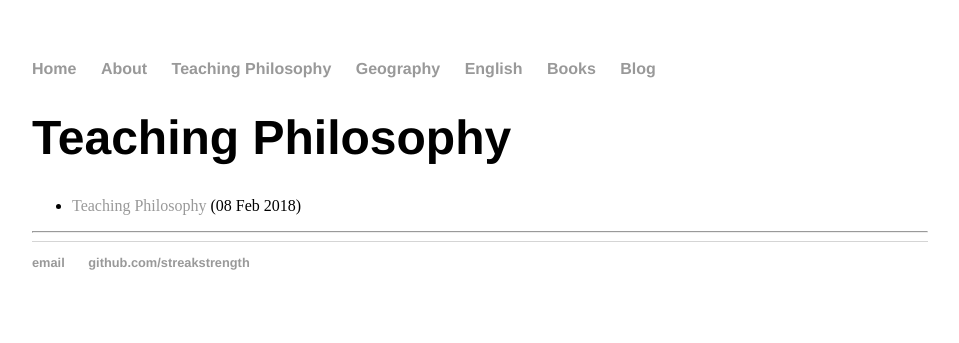
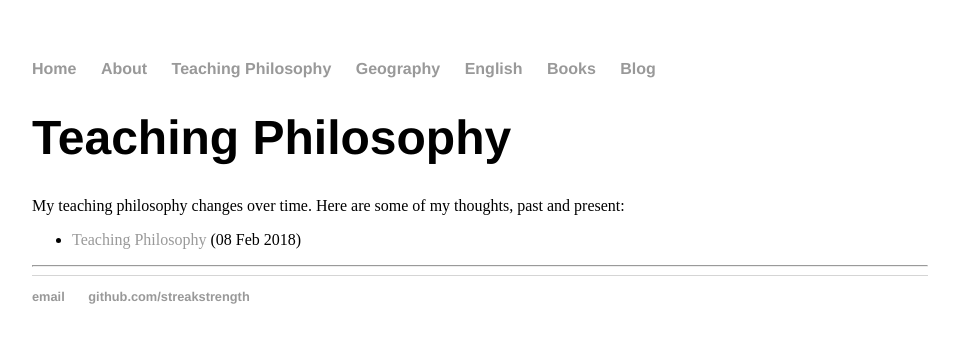
Before and after one commit to streakstrength/streakstrength.github.io, a Jekyll site: the page built from philo/index.html, in a window 1280 px wide. Shown: the top 343 px of the page, without its empty margins (160-1119 px from the left). Built offline with Jekyll 4.4.1, drawn with Linux system fonts in a browser that asks for light colours.

Commit message:
Update index.html

```diff
--- a/philo/index.html
+++ b/philo/index.html
@@ -3,3 +3,4 @@ layout: tag_page
 title: Teaching Philosophy
 tag: philo
 ---
+My teaching philosophy changes over time. Here are some of my thoughts, past and present:
```
